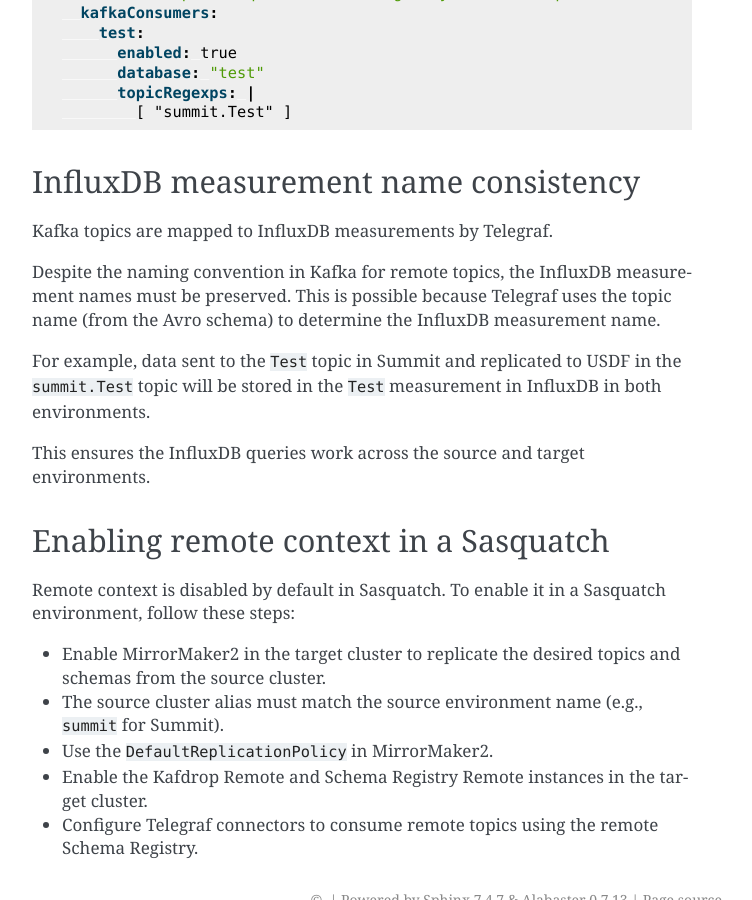
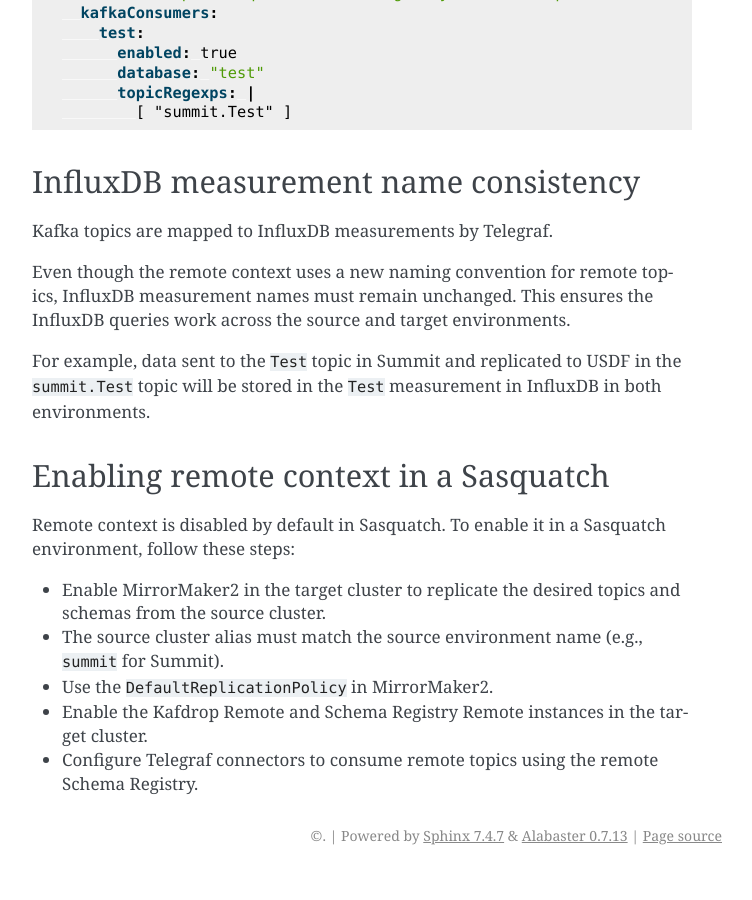
Before and after one commit to lsst-sqre/sasquatch, a Sphinx documentation site: the page built from docs/admin/remote-context.rst, in a window 1280 px wide and 900 px high, scrolled down 1464 px. Shown: the whole window, without its empty margins (388-1140 px from the left). Built offline with Sphinx 7.4.7, drawn with Linux system fonts in a browser that asks for light colours; after the commit the page ends 2339 px from its top, so only the background shows below that.

Commit message:
Fixup remote context guide

```diff
--- a/docs/admin/remote-context.rst
+++ b/docs/admin/remote-context.rst
@@ -68,12 +68,10 @@
 
 Kafka topics are mapped to InfluxDB measurements by Telegraf.
 
-Despite the naming convention in Kafka for remote topics, the InfluxDB measurement names must be preserved.
-This is possible because Telegraf uses the topic name (from the Avro schema) to determine the InfluxDB measurement name.
+Even though the remote context uses a new naming convention for remote topics, InfluxDB measurement names must remain unchanged.
+This ensures the InfluxDB queries work across the source and target environments.
 
 For example, data sent to the ``Test`` topic in Summit and replicated to USDF in the ``summit.Test`` topic will be stored in the ``Test`` measurement in InfluxDB in both environments.
-
-This ensures the InfluxDB queries work across the source and target environments.
 
 
 Enabling remote context in a Sasquatch
```
